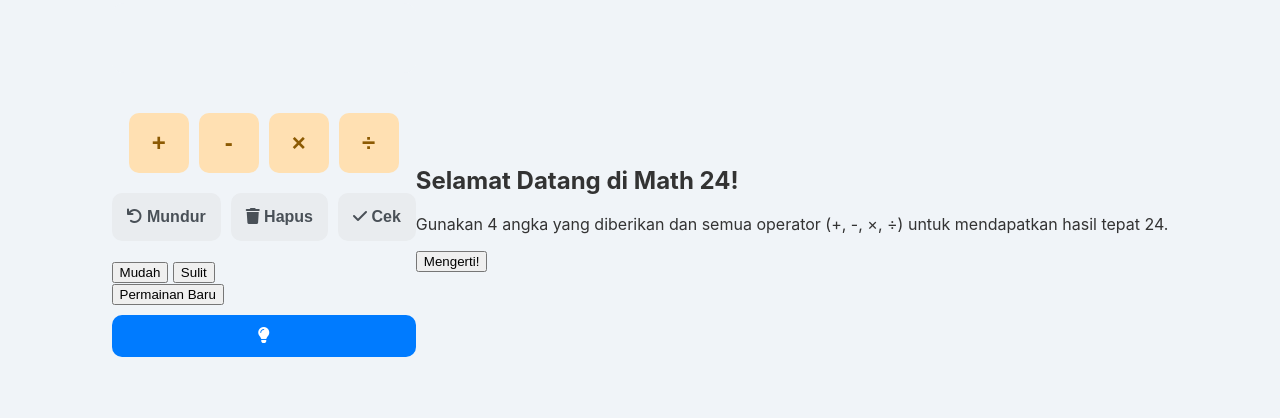
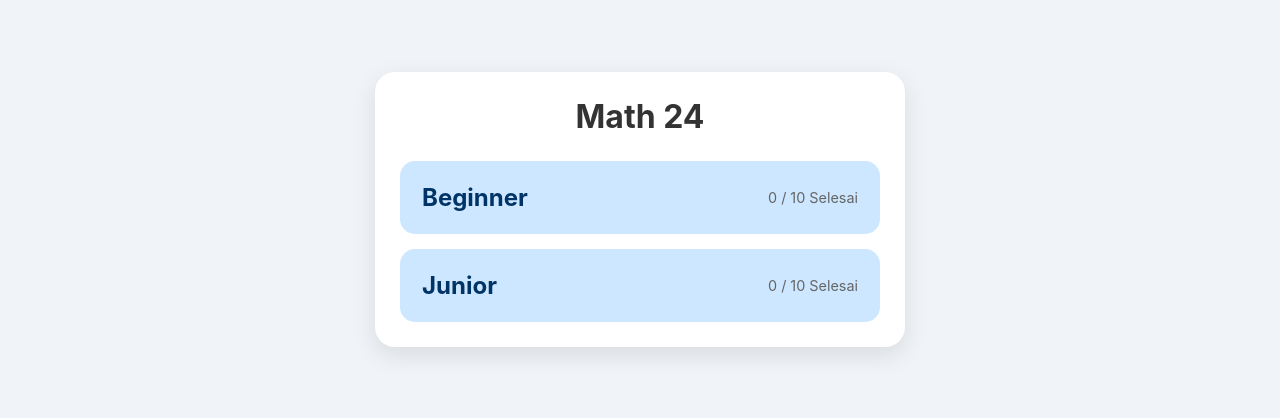
Before and after one commit to Aryamahesa/math24, a plain HTML site: page index.html in a window 1280 px wide. Shown: the part 191-609 px from the top of the page. Drawn offline with nearby package versions, Linux system fonts and the light colour scheme.

Commit message:
fix program

```diff
--- a/index.html
+++ b/index.html
@@ -3,60 +3,18 @@
 <head>
     <meta charset="UTF-8">
     <meta name="viewport" content="width=device-width, initial-scale=1.0">
-    <title>Permainan Math 24</title>
-
+    <title>Math 24 - Pilih Kategori</title>
     <link rel="manifest" href="manifest.json">
-
-    <meta name="theme-color" content="#f0f4f8"/>
-
     <link rel="stylesheet" href="style.css">
-    <link rel="stylesheet" href="https://cdnjs.cloudflare.com/ajax/libs/font-awesome/6.0.0-beta3/css/all.min.css">
 </head>
 <body>
-
-    <div class="game-container">
-        <div id="expression-display" class="expression-display"></div>
-
-        <div id="numbers-grid" class="numbers-grid">
+    <div id="category-select-container" class="view-container">
+        <header class="view-header">
+            <h1>Math 24</h1>
+        </header>
+        <div id="category-list" class="category-list">
             </div>
-
-        <div id="operators" class="operators">
-            <button class="operator-btn" data-value="+">+</button>
-            <button class="operator-btn" data-value="-">-</button>
-            <button class="operator-btn" data-value="*">×</button>
-            <button class="operator-btn" data-value="/">÷</button>
-        </div>
-
-        <div class="controls">
-            <button id="undo-btn" class="control-btn"><i class="fas fa-undo"></i> Mundur</button>
-            <button id="clear-btn" class="control-btn"><i class="fas fa-trash"></i> Hapus</button>
-            <button id="check-btn" class="control-btn check"><i class="fas fa-check"></i> Cek</button>
-        </div>
-
-        <div class="game-actions">
-            <div class="difficulty-selector">
-                <button class="difficulty-btn active" data-difficulty="easy">Mudah</button>
-                <button class="difficulty-btn" data-difficulty="hard">Sulit</button>
-            </div>
-            <button id="new-game-btn" class="new-game-btn">Permainan Baru</button>
-            <button id="hint-btn" class="hint-btn"><i class="fas fa-lightbulb"></i></button>
-        </div>
-
-        <p id="status-message" class="status"></p>
     </div>
-
-    <div id="onboarding-overlay" class="overlay">
-        <div class="overlay-content">
-            <h2>Selamat Datang di Math 24!</h2>
-            <p>Gunakan 4 angka yang diberikan dan semua operator (+, -, ×, ÷) untuk mendapatkan hasil tepat 24.</p>
-            <button id="close-onboarding">Mengerti!</button>
-        </div>
-    </div>
-
-    <div id="confetti-container"></div>
-
-
-    <script src="https://cdn.jsdelivr.net/npm/canvas-confetti@1.5.1/dist/confetti.browser.min.js"></script>
     <script src="script.js"></script>
 </body>
 </html>
```
